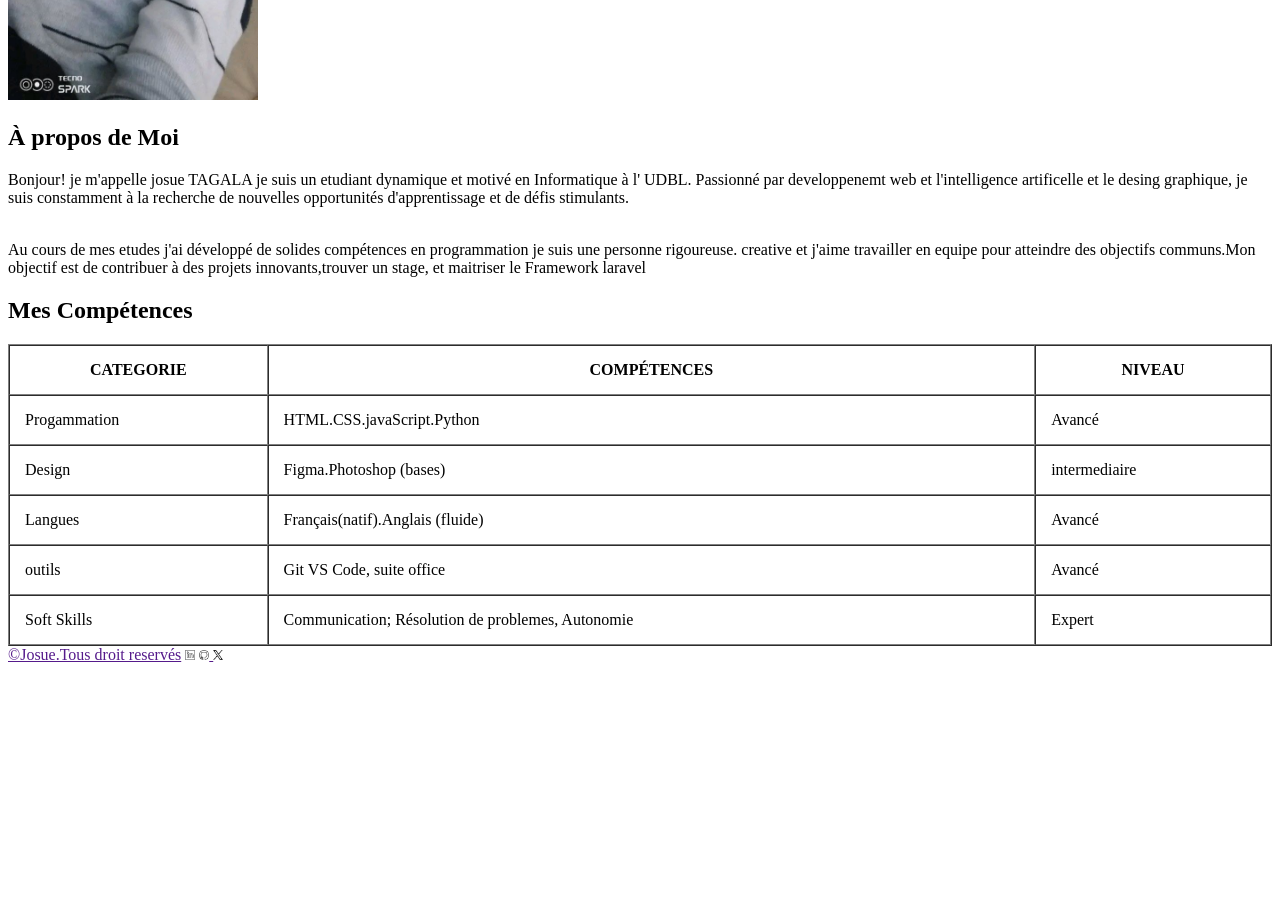
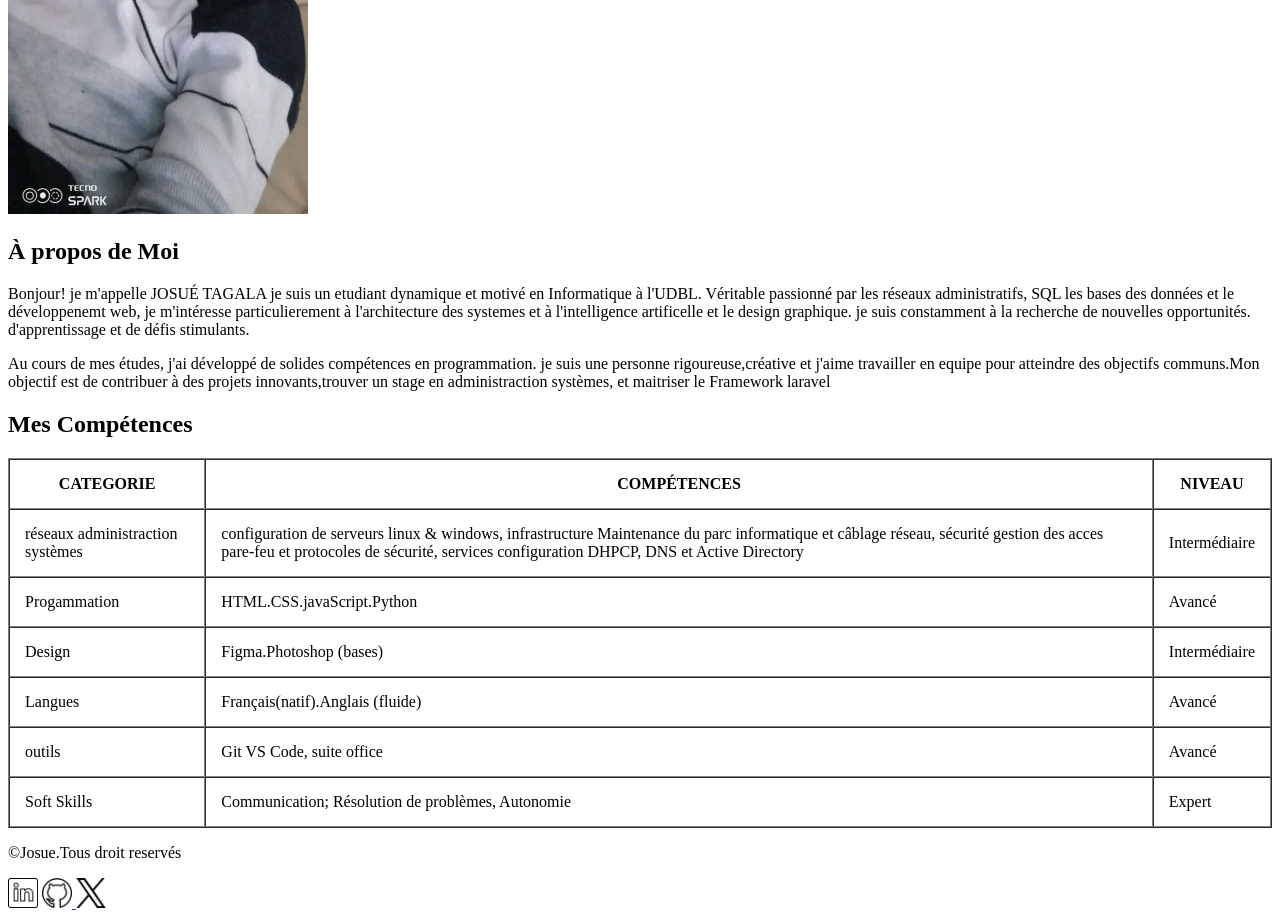
Before and after one commit to PUNGWE-TAGALA-JOSUE/Mon-portfolio-2026, a plain HTML site: page index.html in a window 1280 px wide. Shown: the part 720-1640 px from the top of the page. Before the commit the page ends 1392 px from the top, so only its background shows below. Drawn offline with Linux system fonts and the light colour scheme.

Commit message:
finir la maquette et initialiser le fichier style css

```diff
--- /dev/null
+++ b/css/style.css
@@ -0,0 +1,13 @@
+:root {--viole-doux : #6c63ff;
+      --violet-fonce : #534EDD;
+      --Orange-vif: #ffA726;
+      --gris-fonce : #666;
+      --gris-tres-claire : #f8f8f8;
+      --gris-claire : #EEE }
+
+
+
+
+h1 {
+    color: var(--violet-fonce);
+}
--- a/index.html
+++ b/index.html
@@ -4,6 +4,7 @@
             <meta charset="UTF-8">
             <meta name="viewport" content="width=device-width, initial-scale=1.0">
             <title>Document</title>
+            <link rel="stylesheet" href="css/style.cssa">
         </head>
         <body>
             <header>
@@ -22,25 +23,25 @@
             </header>
             <main>
                 <section>
-                    <div><h1>Bonjour, je suis josue</h1>
-                    <p>Etudiant en L2 et  Passionnee par le  web</p>
+                    <div><h1>Bonjour, je suis JOSUE TAGALA</h1>
+                    <p>Étudiant en L2 et passionné par les réseaux administatifs </p>
                     <a href="">voir me projet</a>
                 </div>
                     <div>
-                        <img src="IMG_20231021_210306_774.jpg" alt=" JOSUE"  width="250">
+                        <img src="IMG_20231021_210306_774.jpg" alt=" JOSUE"  width="300">
                     </div>
                 </section>
                 <section>
                                                    <h2>À propos de Moi</h2>
-                <p>Bonjour! je m'appelle josue TAGALA je suis un etudiant dynamique et motivé en
-                Informatique à l' UDBL. Passionné par developpenemt web et l'intelligence artificelle et le
-                      desing graphique, je suis constamment à la recherche de nouvelles opportunités
+                <p>Bonjour! je m'appelle JOSUÉ TAGALA je suis un etudiant dynamique et motivé en
+                Informatique à l'UDBL. Véritable passionné par les réseaux administratifs, SQL les bases des données et le développenemt web, je m'intéresse particulierement à l'architecture des systemes et à l'intelligence artificelle et le
+                      design graphique. je suis constamment à la recherche de nouvelles opportunités.
                                         d'apprentissage et de défis stimulants. </p>
 
-                    <br> Au cours de mes etudes j'ai développé de solides compétences en programmation je suis
-                    une personne rigoureuse. creative et j'aime travailler en equipe pour atteindre des objectifs
-                    communs.Mon objectif est de contribuer à des projets innovants,trouver un stage, et
-                                               maitriser le Framework laravel
+                    <p> Au cours de mes études, j'ai développé de solides compétences en programmation. je suis
+                    une personne rigoureuse,créative et j'aime travailler en equipe pour atteindre des objectifs
+                    communs.Mon objectif est de contribuer à des projets innovants,trouver un stage en administraction systèmes, et
+                                               maitriser le Framework laravel </p>
 
                 </section>
                 <section><h2>Mes Compétences</h2>
@@ -54,13 +55,15 @@
                  </tr>
                  </thead>
                 <tbody>
+                    <tr><td>réseaux administraction systèmes</td> <td>configuration de serveurs linux & windows, infrastructure Maintenance du parc informatique et câblage réseau, sécurité gestion des acces pare-feu et protocoles de sécurité, services configuration DHPCP, DNS et Active Directory <td>Intermédiaire</td>  </tr>
                  <tr>
                     <td>Progammation    <td>HTML.CSS.javaScript.Python</td>  <td>Avancé</td>
                 </tr>
                 <tr>
-                    <td>Design</td>    <td>Figma.Photoshop (bases)</td>    <td>intermediaire</td>
+                    <td>Design</td>    <td>Figma.Photoshop (bases)</td>    <td>Intermédiaire</td>
                 </tr>
                 <tr>
+
                     <td>Langues</td>     <td>Français(natif).Anglais (fluide)</td>    <td>Avancé</td>
                 </tr>
                 <tr>
@@ -69,18 +72,19 @@
                 </tr>
                 </tr>
                 <tr>
-                    <td>Soft Skills</td>  <td>Communication; Résolution de problemes, Autonomie</td> <td>Expert</td>
+                    <td>Soft Skills</td>  <td>Communication; Résolution de problèmes, Autonomie</td> <td>Expert</td>
                 </tr>
                 </tbody>
                 </table>
                 </section>
             </main>
-            <footer ><nav>
-                <a href="">&copy;Josue.Tous droit reservés</a>
-               <a href=""> <img src="sociale.png" alt="linck"  width = "10" height="10"></a>
-                <a href=""> <img src="16546614.png" alt="Git"    width = "10" height="10"> </a>
-               <a href="">  <img src="twitter.png" alt="x"        width = "10" height="10"> </a>
-                </nav>
+            <footer >
+                <p>&copy;Josue.Tous droit reservés</p>
+                <div>
+               <a href=""> <img src="sociale.png" alt="linck"  width = "30" height="30"></a>
+                <a href=""> <img src="16546614.png" alt="Git"    width = "30" height="30"> </a>
+               <a href="">  <img src="twitter.png" alt="x"        width = "30" height="30"> </a>
+                </div>
             </footer>
         </body>
         </html>
```
